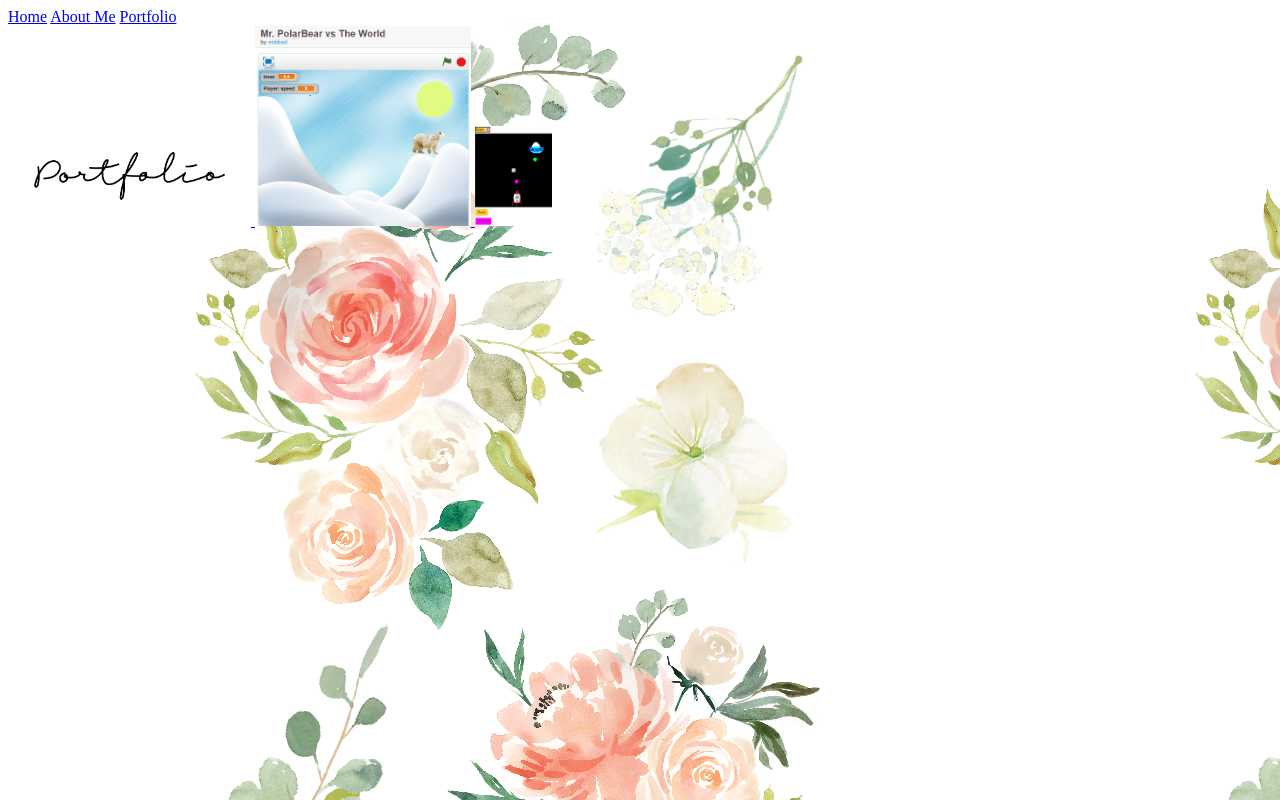
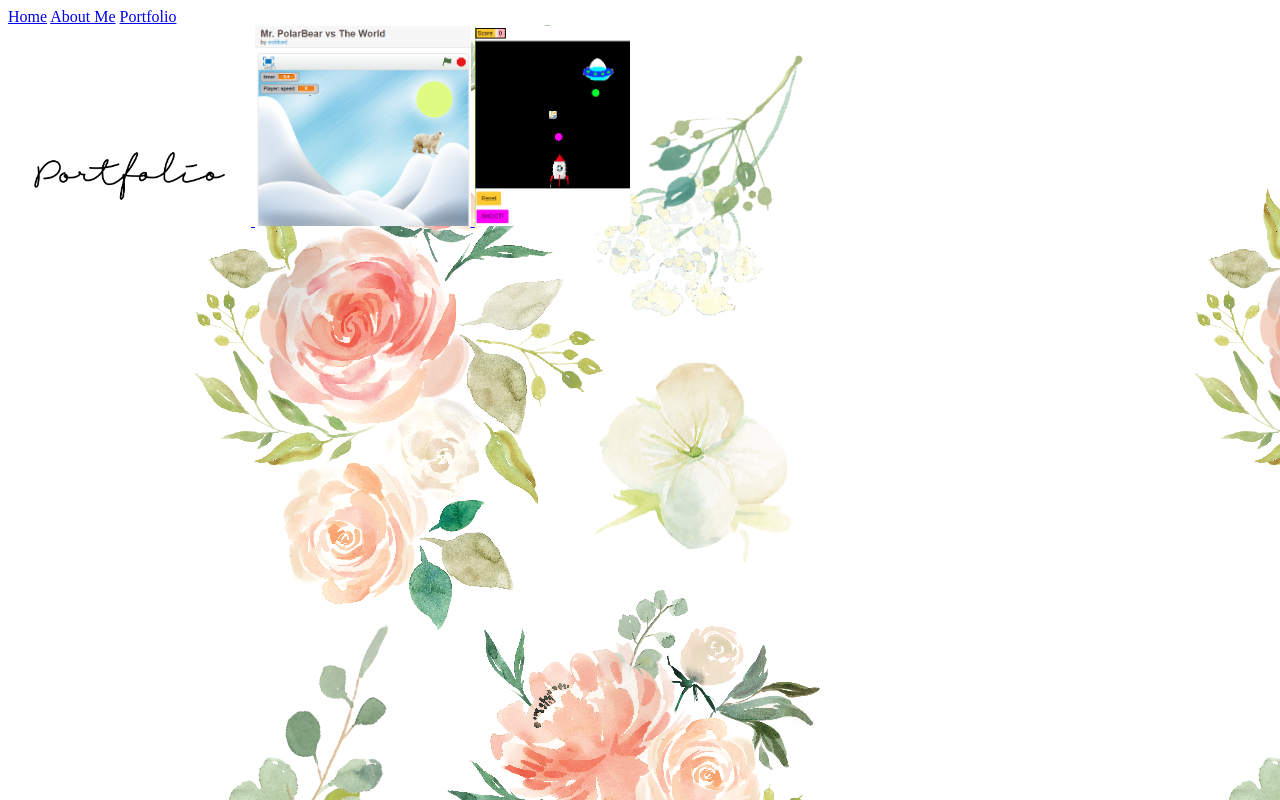
Before and after one commit to danica-p/csp18, a plain HTML site: page my-website/portfolio.html in a window 1280 px wide. Drawn offline with Linux system fonts and the light colour scheme.

Commit message:
Update portfolio.html

```diff
--- a/my-website/portfolio.html
+++ b/my-website/portfolio.html
@@ -13,7 +13,8 @@
     <img src="images/cute-portfolio.png" height="100">
   <a target="_blank" href="https://scratch.mit.edu/projects/202921585/">
     <img src="images/polargamesnippit.PNG" height="200">
- <img src="images/appsnippit.PNG" height="100">
+<a target="_blank" href="https://http://appinventor.mit.edu/explore/">
+    <img src="images/appsnippit.PNG" height="200">
   </a>
     </body>
   </html>
```
